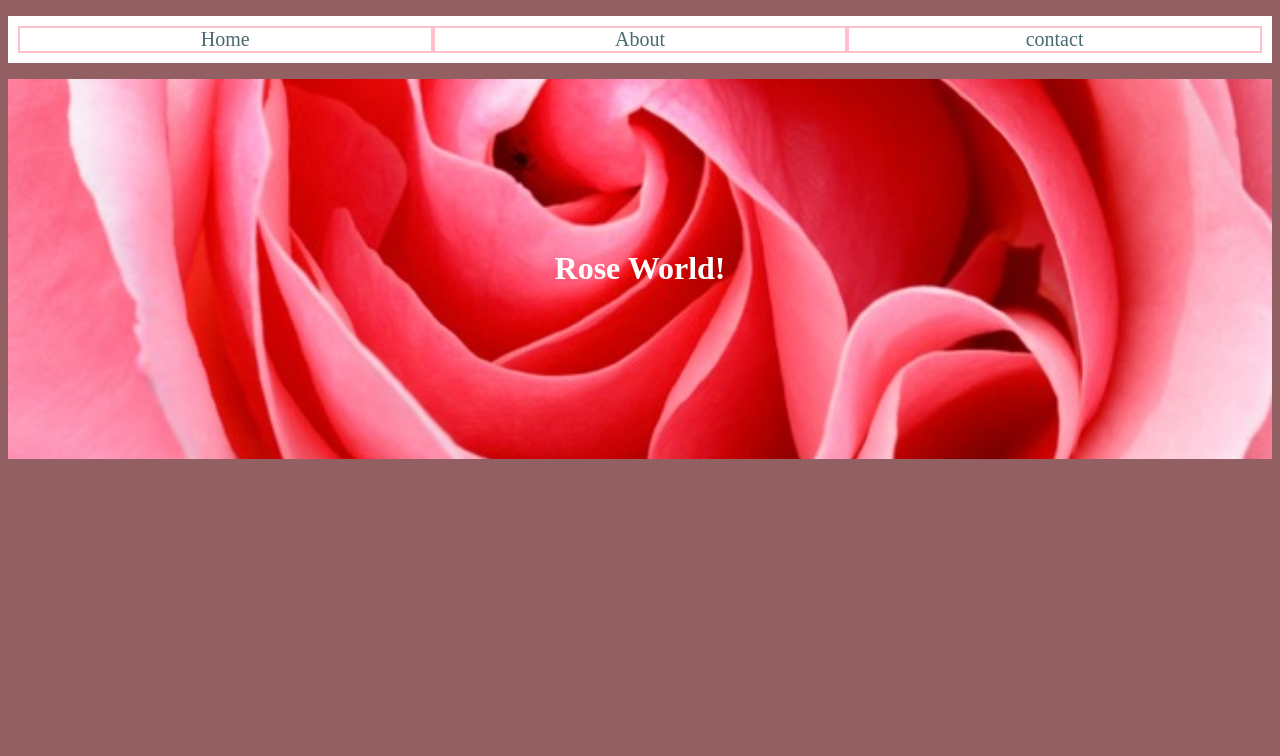
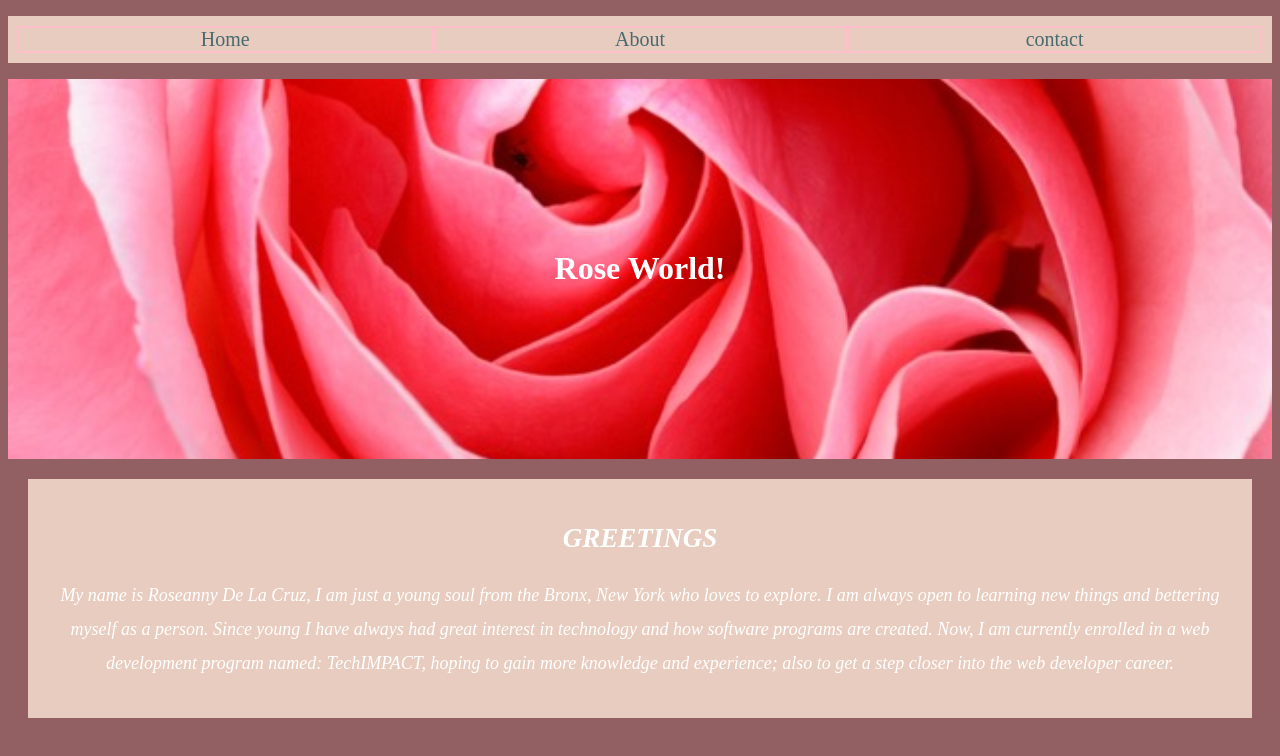
Before and after one commit to Rose529/rose_world, a plain HTML site: page index.html in a window 1280 px wide. Drawn offline with Linux system fonts and the light colour scheme.

```diff
--- a/css/style.css
+++ b/css/style.css
@@ -9,7 +9,7 @@ body {
 nav ul {
 	padding: 10px;
 	overflow: auto;
-	background-color: white;
+	background-color: #E8CCBF;
 	list-style: none; /*this takes the bullet points of  */
 }
 
@@ -41,6 +41,24 @@ nav a:hover {
 
 }
 
+.main-content {
+	padding: 20px;
+	margin: 20px;
+	background-color: #E8CCBF;
+	font-style: italic;
+	font-family: serif;
+	font-size: 18px;
+	line-height: 34px;
+	text-align: center;
+	color: #fff;
+}
+
+/* .img-50 {
+	width: 50%;
+	display: block;
+	margin: 10px auto;
+}
+
 /*h1 {
 	text-align: center;
 	font-size: 50px;
--- a/index.html
+++ b/index.html
@@ -17,5 +17,10 @@
 		<div class="header">
 		<h1>Rose World!</h1>
 		</div>
+		<div class="main-content">
+			<h2>GREETINGS</h2>
+			<p>My name is Roseanny De La Cruz, I am just a young soul from the Bronx, New York who loves to explore.  I am always open to learning new things and bettering myself as a person.  Since young I have always had great interest in technology and how software programs are created.  Now, I am currently enrolled in a web development program named: TechIMPACT, hoping to gain more knowledge and experience; also to get a step closer into the web developer career.</p>
+			<!-- <img src="images/spaceship.jpg" class="50-img">
+		</div>
 	</body>
 </html>
```
